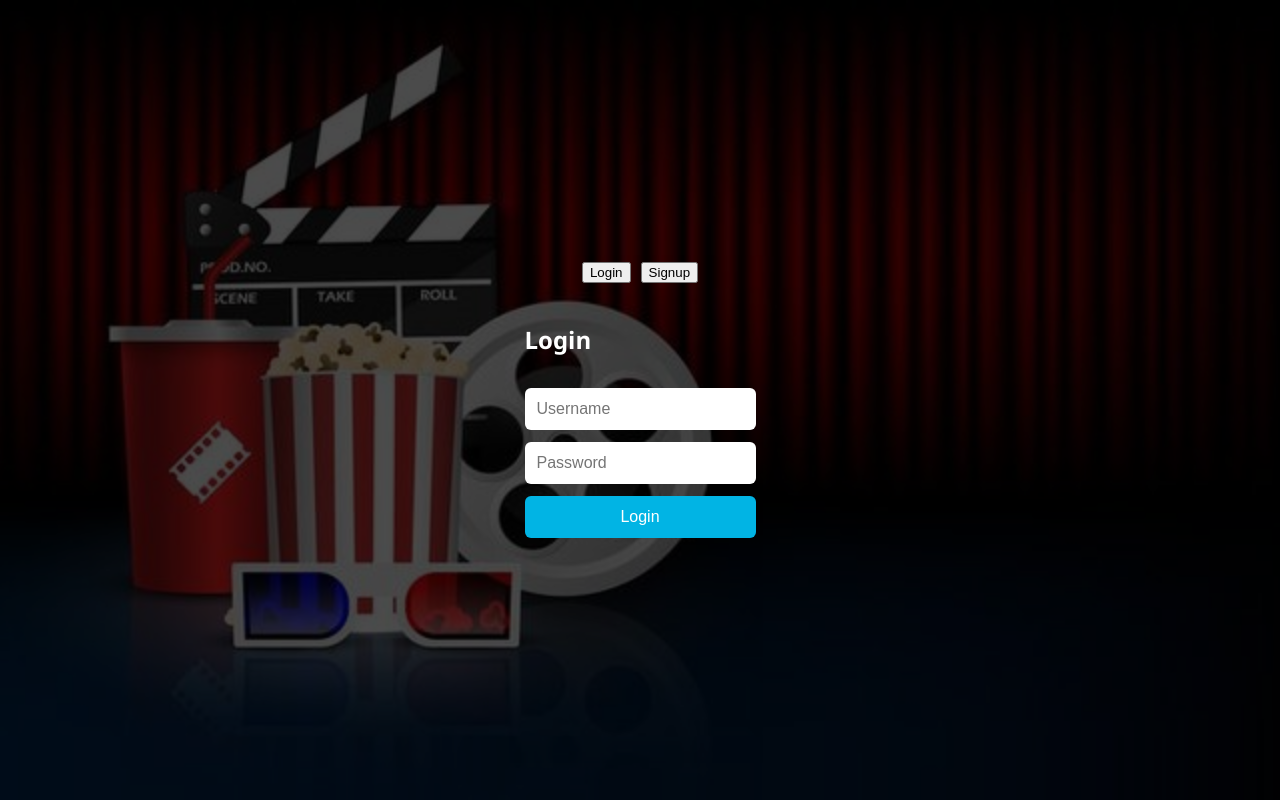
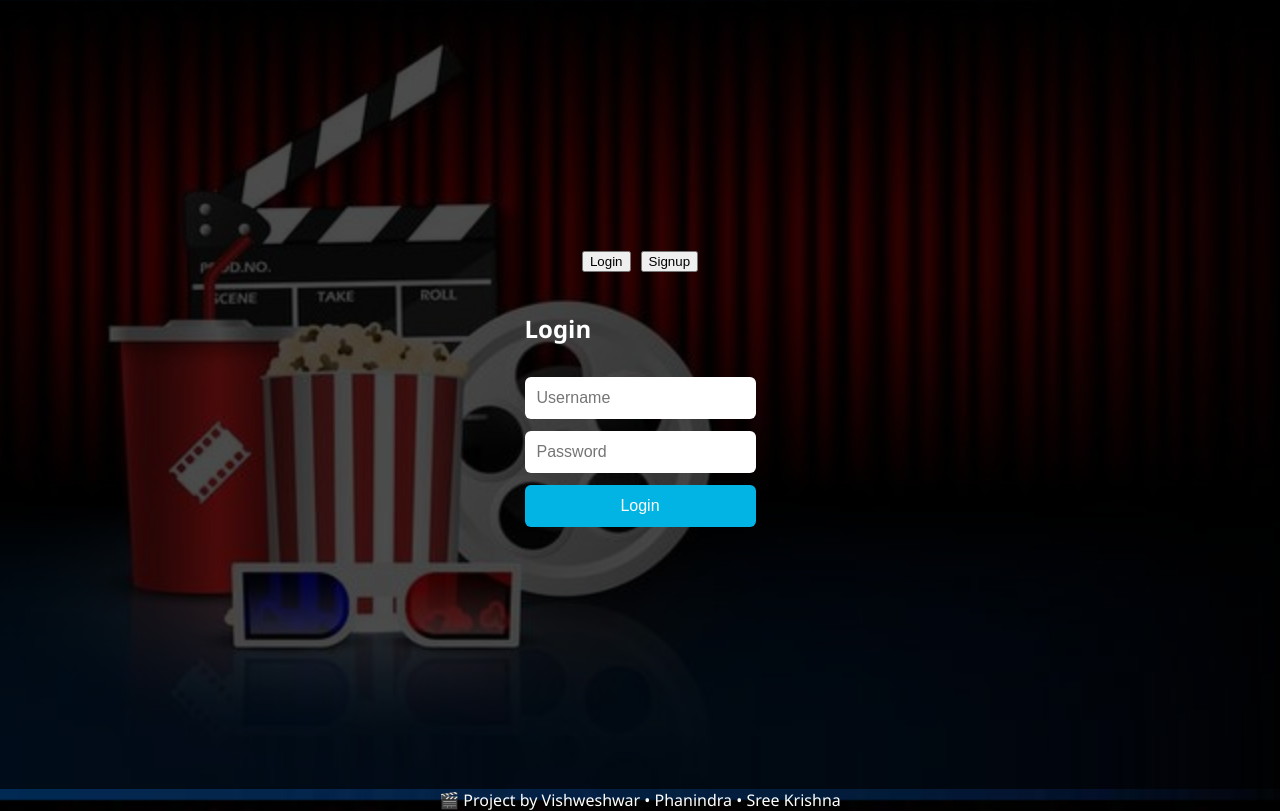
Before and after one commit to vishweshwar4593/movie-explorer, a website: page public/index.html in a window 1280 px wide. Drawn offline with Linux system fonts and the light colour scheme.

Commit message:
Update index.html

```diff
--- a/public/index.html
+++ b/public/index.html
@@ -44,6 +44,16 @@
   <script src="script.js"></script>
   <div id="alert-box" class="alert hidden"></div>
 
+  <!-- Scrolling Footer with Colored Names -->
+<div class="scroll-footer">
+  <div class="scroll-text">
+    🎬 Project by
+    <span class="name-vish">Vishweshwar</span> •
+    <span class="name-phanindra">Phanindra</span> •
+    <span class="name-sree">Sree Krishna</span>
+  </div>
+</div>
+
+
 
 </body>
-</html>
```
